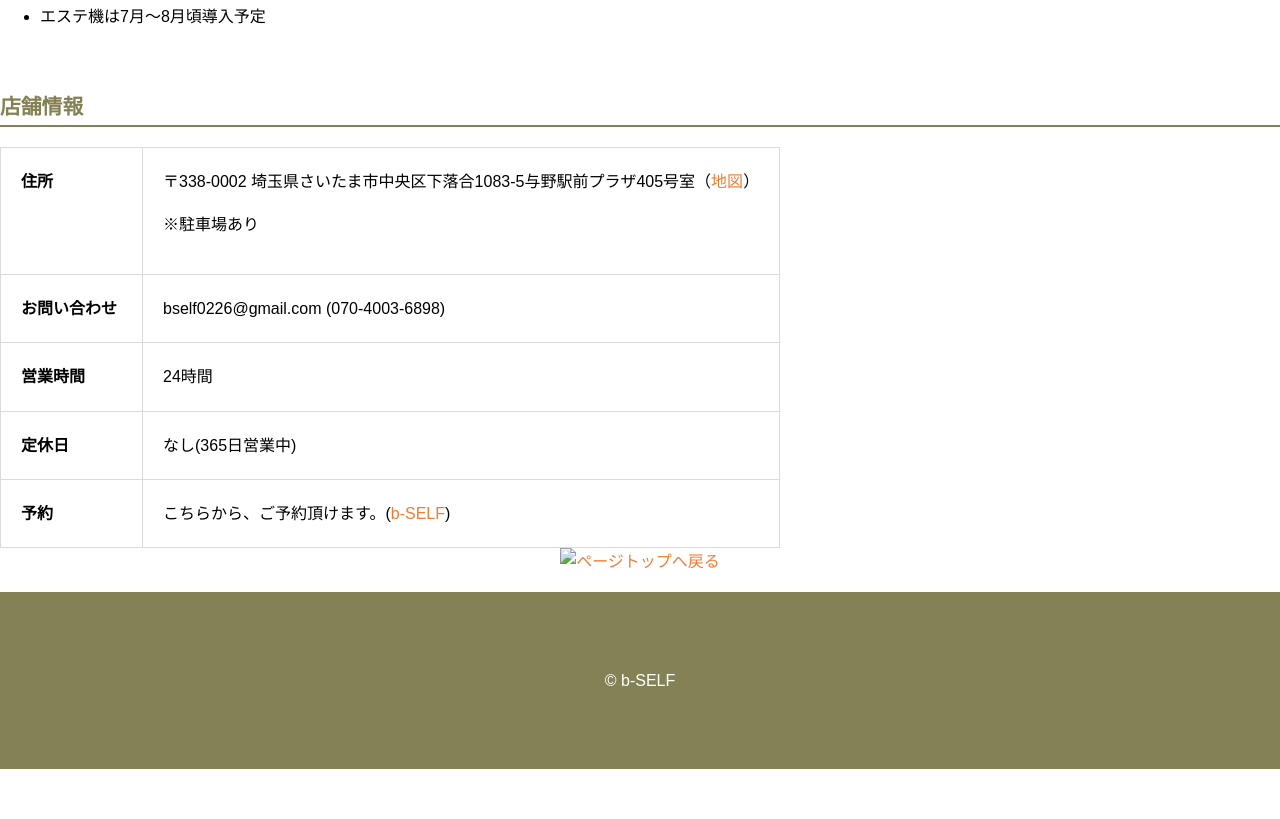
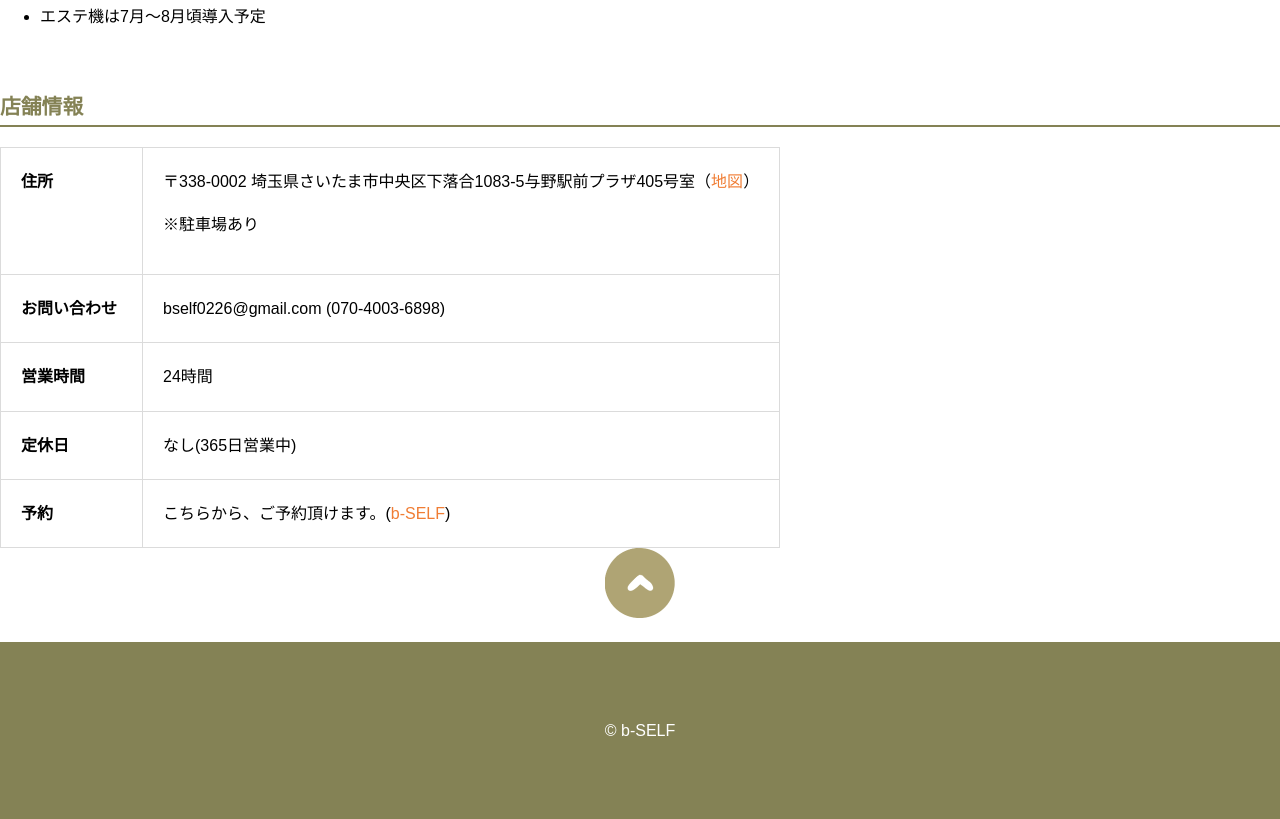
Before and after one commit to m-1111M/b-SELF.github.io, a plain HTML site: page index.html in a window 1280 px wide. Shown: the part 2581-3400 px from the top of the page. Before the commit the page ends 3350 px from the top, so only its background shows below. Drawn offline with Linux system fonts and the light colour scheme.

Commit message:
Update index.html

```diff
--- a/index.html
+++ b/index.html
@@ -109,7 +109,7 @@
     <!--フッター-->
     <footer>
         <div class="gotop">
-        <a href="#top"><img src="images/top.png"alt="ページトップへ戻る"></a>
+        <a href="#top"><img src="top.png"alt="ページトップへ戻る"></a>
         </div>
         <p class="copyright">&COPY; b-SELF</p>
     </footer>
```
